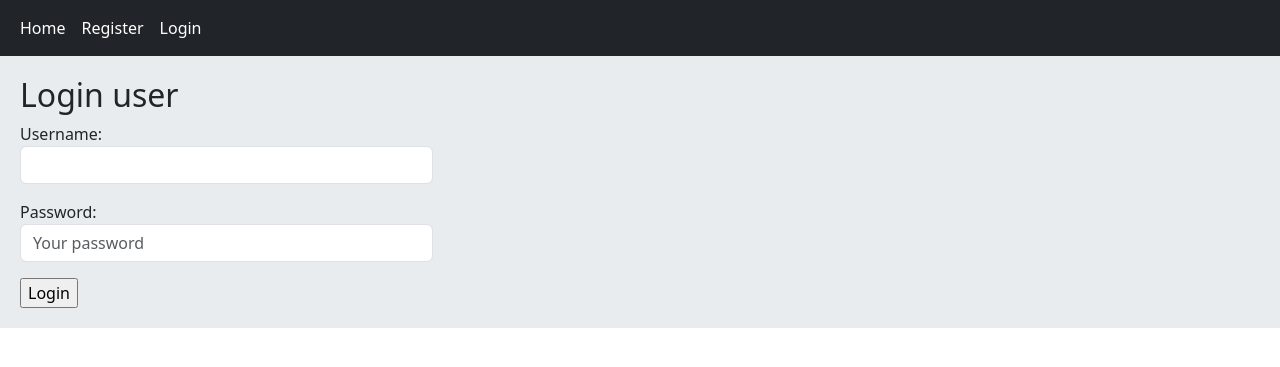
After one commit to salmanezzati/SocialNetwork, a Django app: template A/account/templates/account/login.html in a window 1280 px wide. The commit adds this page. Shown: the top 367 px of the page. Run offline with Django 4.2, Linux system fonts and the light colour scheme; the template is opened without the code that fills it: values that come from a table or form of the project are taken from there, others are empty.

Commit message:
*Authenticate *Clean override *Login 07_02_2023

```diff
--- a/A/account/forms.py
+++ b/A/account/forms.py
@@ -1,7 +1,36 @@
 from django import forms
-
+from django.contrib.auth.models import User
+from django.core.exceptions import ValidationError
 
 class UserRegistrationForm(forms.Form):
     username = forms.CharField(widget=forms.TextInput(attrs={'class':'form-control'}))
     email = forms.EmailField(widget=forms.EmailInput(attrs={'class':'form-control'}))
-    password = forms.CharField(widget=forms.PasswordInput(attrs={'class':'form-control', 'placeholder':'Your password'}))
+    password1 = forms.CharField(label='Password', widget=forms.PasswordInput(attrs={'class':'form-control', 'placeholder':'Your password'}))
+    password2 = forms.CharField(label='Confirm password', widget=forms.PasswordInput(attrs={'class':'form-control', 'placeholder':'Your password'}))
+
+    def clean_username(self):
+        username = self.cleaned_data['username']
+        user = User.objects.filter(username=username).exists()
+        if user:
+            raise ValidationError('This username already exists')
+        return username
+    def clean_email(self):
+        email = self.cleaned_data['email']
+        user = User.objects.filter(email=email).exists()
+        if user:
+            raise ValidationError('This email already exists')
+        return email
+
+    def clean(self):
+        cd = super().clean()
+        pass1 = cd.get('password1')
+        pass2 = cd.get('password2')
+
+        if pass1 and pass2 and pass1 != pass2:
+            raise ValidationError('Password must match')
+
+
+class UserLoginForm(forms.Form):
+    username = forms.CharField(widget=forms.TextInput(attrs={'class': 'form-control'}))
+    password = forms.CharField(widget=forms.PasswordInput(
+        attrs={'class': 'form-control', 'placeholder': 'Your password'}))
--- /dev/null
+++ b/A/account/templates/account/login.html
@@ -0,0 +1,13 @@
+{% extends 'base.html' %}
+
+{% block content %}
+
+    <h2>Login user</h2>
+
+    <form action="" method="post" class="col-md-4" novalidate>
+        {% csrf_token %}
+        {{ form.as_p }}
+        <input type="submit" value="Login">
+    </form>
+
+{% endblock %}
--- a/A/account/urls.py
+++ b/A/account/urls.py
@@ -3,5 +3,6 @@ from . import views
 
 app_name = 'account'
 urlpatterns = [
-    path('register/', views.RegisterView.as_view(), name='user_register')
+    path('register/', views.UserRegisterView.as_view(), name='user_register'),
+    path('login/', views.UserLoginView.as_view(), name='user_login'),
 ]
--- a/A/templates/inc/navbar.html
+++ b/A/templates/inc/navbar.html
@@ -2,6 +2,8 @@
     <div class="container-fluid">
         <div class="navbar-nav">
             <a class="nav-link active" href="{% url 'home:home' %}">Home</a>
+            <a class="nav-link active" href="{% url 'account:user_register' %}">Register</a>
+            <a class="nav-link active" href="{% url 'account:user_login' %}">Login</a>
         </div>
     </div>
 </nav>
```
Also changed, not shown: A/db.sqlite3.
